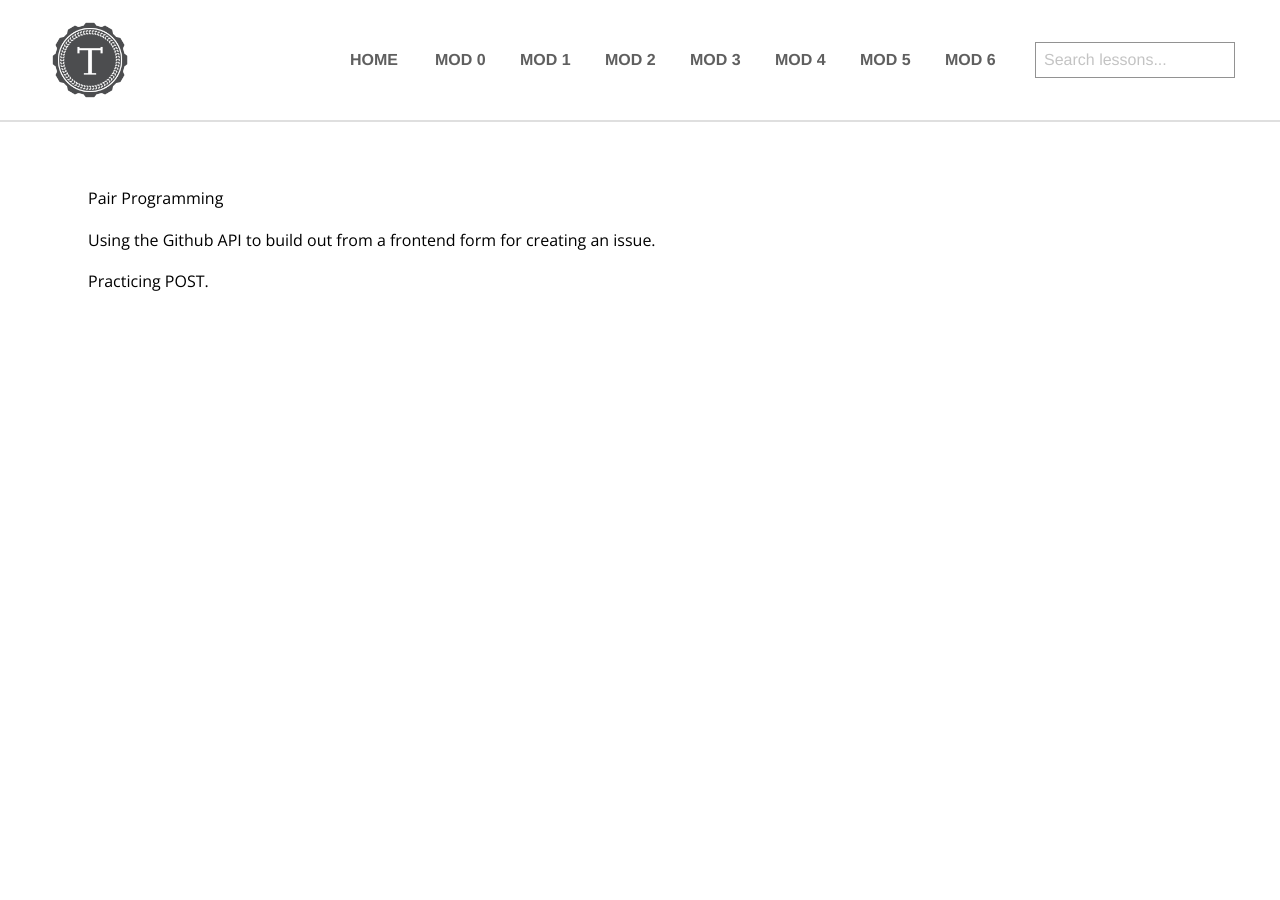
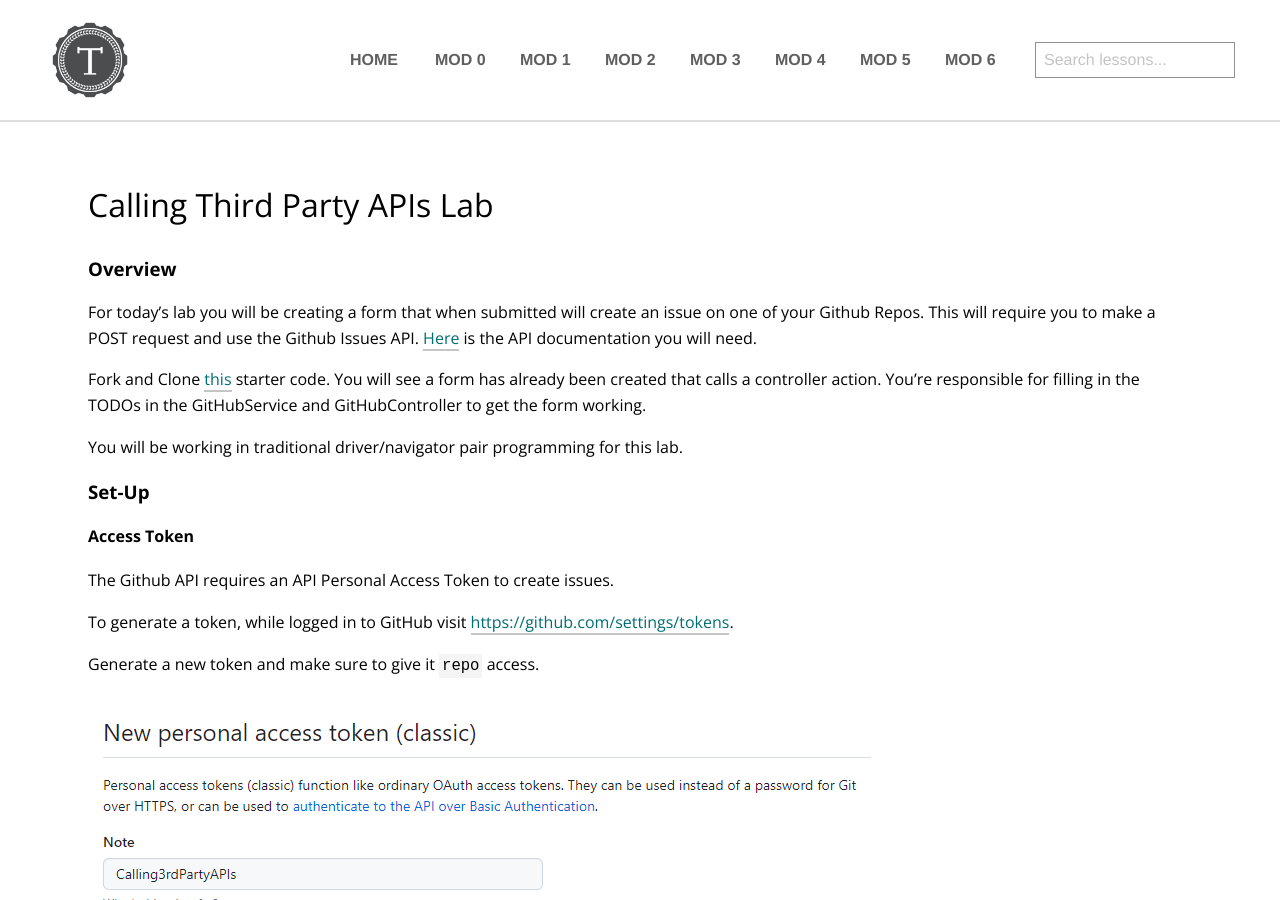
Before and after one commit to turingschool/launch-curriculum, a Jekyll site: the page built from module5/labs/Week4/CallingThirdPartyAPIs.md, in a window 1280 px wide and 900 px high. Built offline with Jekyll 4.4.1, drawn with Linux system fonts in a browser that asks for light colours; nearby versions of some CDN libraries; our own code applies the rules of GitHub Pages for plain Markdown files; comment, search, counter and statistics services are not loaded; some of the changed text lies outside the part shown; grey boxes are pictures that could not be loaded.

Commit message:
Add calling third party APIs lab and prep

```diff
--- a/module5/labs/Week4/CallingThirdPartyAPIs.md
+++ b/module5/labs/Week4/CallingThirdPartyAPIs.md
@@ -1,5 +1,46 @@
-Pair Programming
+---
+layout: page
+title: Calling Third Party APIs Lab
+---
 
-Using the Github API to build out from a frontend form for creating an issue.
+### Overview
+For today's lab you will be creating a form that when submitted will create an issue on one of your Github Repos. This will require you to make a POST request and use the Github Issues API. [Here](https://docs.github.com/en/rest/issues/issues?apiVersion=2022-11-28#create-an-issue) is the API documentation you will need.
 
-Practicing POST.
+Fork and Clone [this](https://github.com/turingschool-examples/IssueSubmitter) starter code. You will see a form has already been created that calls a controller action. You're responsible for filling in the TODOs in the GitHubService and GitHubController to get the form working.
+
+You will be working in traditional driver/navigator pair programming for this lab.
+
+### Set-Up
+
+#### Access Token
+The Github API requires an API Personal Access Token to create issues.
+
+To generate a token, while logged in to GitHub visit [https://github.com/settings/tokens](https://github.com/settings/tokens).
+
+Generate a new token and make sure to give it `repo` access.
+
+![Personal Access Token](/assets/images/module5/week4/PersonalAccessToken.png)
+
+Copy your generated token, you will need it to make your POST requests in postman or from an application.
+
+**DO NOT PUSH TO GITHUB IF YOUR ACCESS TOKEN IS HARDCODED**
+If you accidentally do, reach out to an instructor who will help you delete that token so it doesn't work anymore.
+
+#### Enabling Issues
+
+You will use the token and repo from one person in the pair. That person can pick any repo that they own to use, but they need to enable issues.
+
+To enable Issues for a repo, go to `Setting` and then check the box next to `Issues`. You should now see an `Issues` tab next to `Code`.
+
+![Enabling Issues](/assets/images/module5/week4/EnablingIssues.png)
+
+### Tips
+
+* I recommend that you start by trying to make the POST request in Postman
+* You will probably need to add the `UserAgent` header in addition to the Bearer authorization token.
+
+### Hungry For More
+
+If you get your form working, continue on this extra challenge, or one of your own.
+
+* Hardcoding your Personal Access Token is very bad practice, can you figure out how to make this more private so it won't be committed to github?
```
Also changed, not shown: module5/preparation/Week4/CallingThirdPartyAPIs.md (+17 -0 lines), assets/images/module5/week4/EnablingIssues.png (added), assets/images/module5/week4/PersonalAccessToken.png (added).
